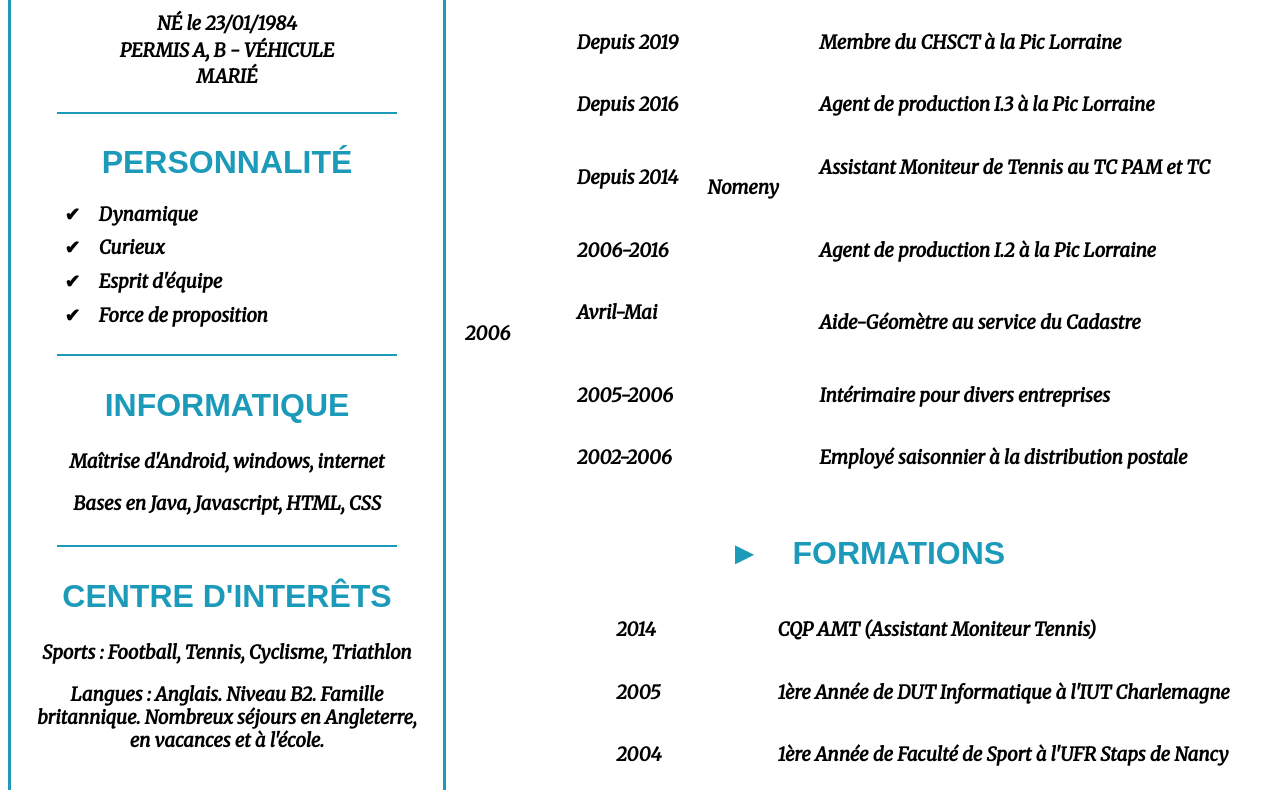
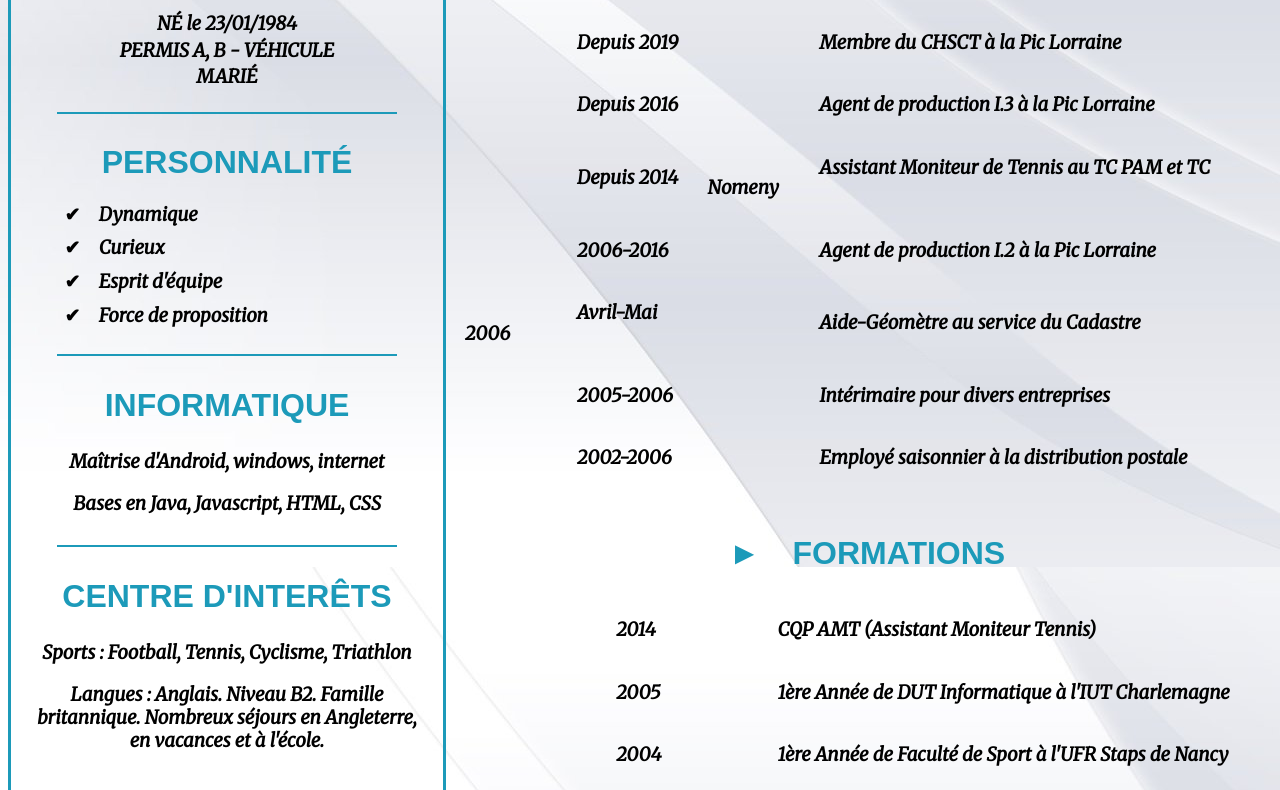
Before and after one commit to SylvainTama/cvsm, a plain HTML site: page index.html in a window 1280 px wide. Shown: the part 633-1423 px from the top of the page. Drawn offline with Linux system fonts and the light colour scheme; a web font is replaced by a local one.

Commit message:
Update styles.css

```diff
--- a/styles.css
+++ b/styles.css
@@ -2,7 +2,7 @@
 @import url('https://fonts.googleapis.com/css2?family=Merriweather:ital@1&family=Pattaya&display=swap');
 
 body {
-	background-image: url(image/fondnew.jpg);
+	background-image: url(fondnew.jpg);
 }
 
 #main {
```
